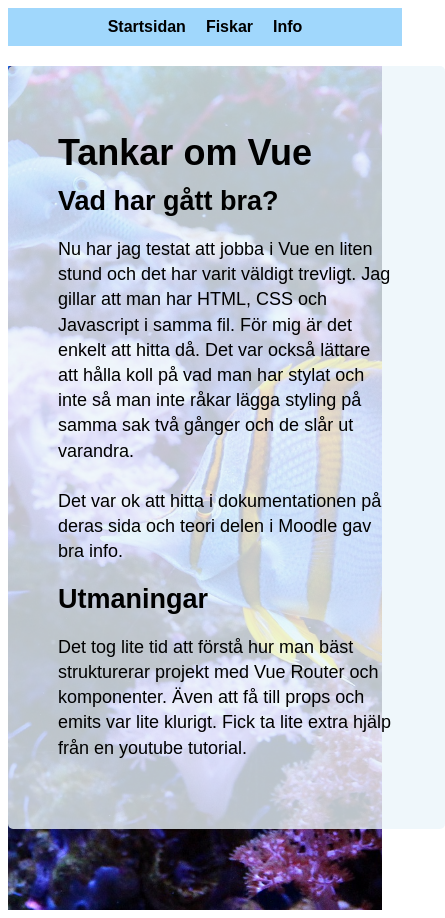
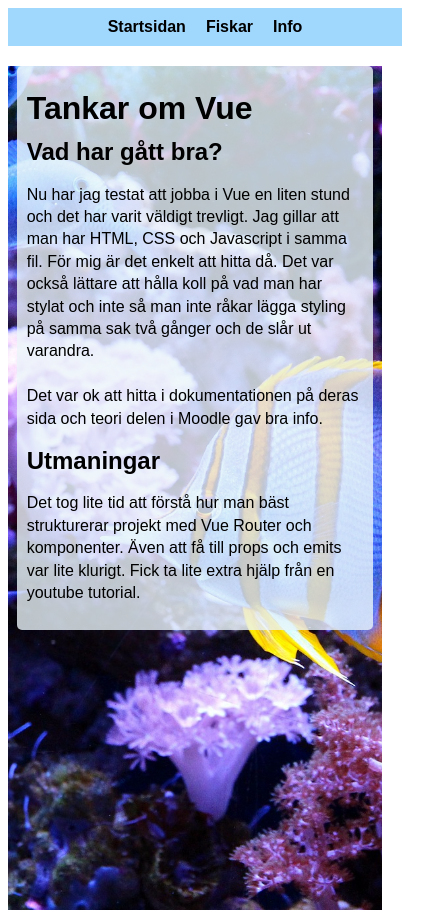
Before and after one commit to Anne-Lii/fullstack_m3, a Vue app: page /info in a window 390 px wide. Shown: the whole page, 445 px wide, since content can reach past the window. Built offline with nearby package versions, Linux system fonts and the light colour scheme.

Commit message:
justerar info sidans layout för mindre skärmar efter publicering

```diff
--- a/src/views/Fish.vue
+++ b/src/views/Fish.vue
@@ -111,6 +111,7 @@
       </div>
 
       <div v-if="loading">Laddar data...</div>
+
       <div v-else>
         <div v-for="fish in fishData" :key="fish._id" class="fish-item">
           <h3>{{ fish.commonName }}</h3>
--- a/src/views/Info.vue
+++ b/src/views/Info.vue
@@ -51,4 +51,17 @@
         border-radius: 5px;
     }
 
+    /* Media query för mindre skärmar */
+  @media (max-width: 600px) {
+
+    .wrapper {
+        width: 90%;
+        max-width: 600px;
+        margin: 20px auto;
+        padding: 10px;
+        font-size: 16px;
+        border-radius: none;
+    }
+  }
+
 </style>
```
